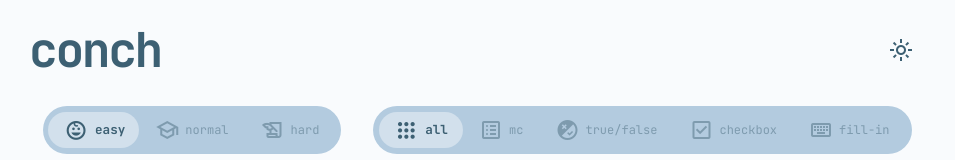
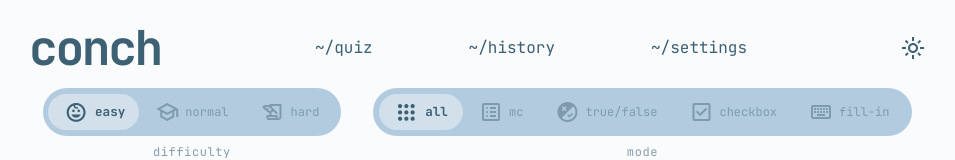
Before and after one commit to Truff7es/OOP-Project-conch-Group5, a React (Vite) app in the folder conch/: page / in a window 1280 px wide. Shown: the top 160 px of the page, without its empty margins (163-1118 px from the left). Built offline with nearby package versions, Linux system fonts and the light colour scheme; no server answers.

Commit message:
navigator to other page (ui)

```diff
--- a/conch/index.html
+++ b/conch/index.html
@@ -8,7 +8,7 @@
     <title>conch</title>
     <link rel="preconnect" href="https://fonts.googleapis.com" />
     <link rel="preconnect" href="https://fonts.gstatic.com" crossorigin />
-    <link rel="stylesheet" href="https://fonts.googleapis.com/css2?family=Material+Symbols+Outlined:opsz,wght,FILL,GRAD@20..48,100..400,0..1,-50..200&icon_names=apps,check_box,child_care,dark_mode,flaky,history_edu,keyboard,light_mode,list_alt,rule,school,tune" />
+    <link rel="stylesheet" href="https://fonts.googleapis.com/css2?family=Material+Symbols+Outlined:opsz,wght,FILL,GRAD@20..48,100..400,0..1,-50..200&icon_names=apps,check_box,child_care,dark_mode,flaky,history,history_edu,keyboard,light_mode,list_alt,rule,school,settings,tune" />
   </head>
   <body>
     <div id="root"></div>
--- a/conch/package.json
+++ b/conch/package.json
@@ -15,7 +15,8 @@
     "mammoth": "^1.13.0",
     "pdfjs-dist": "^6.3.289",
     "react": "^19.2.8",
-    "react-dom": "^19.2.8"
+    "react-dom": "^19.2.8",
+    "react-router": "^8.4.0"
   },
   "devDependencies": {
     "@eslint/js": "^10.0.1",
--- a/conch/src/App.tsx
+++ b/conch/src/App.tsx
@@ -1,4 +1,5 @@
 import { useEffect, useRef, useState } from 'react'
+import { useLocation, useNavigate } from 'react-router'
 
 import Navbar from './components/Navbar'
 import FilterGroup from './components/FilterGroup'
@@ -248,7 +249,7 @@
   }
 
   return (
-    <div className="min-h-screen bg-light-bg text-light-text dark:bg-dark-bg dark:text-dark-text flex items-start justify-center pt-4.5 pb-8 font-mono">
+    <div className="min-h-screen bg-light-bg text-light-text dark:bg-dark-bg dark:text-dark-text flex items-start justify-center pt-6 pb-8 font-mono">
       <div className="flex flex-col gap-4 w-[70vw] max-w-300 min-h-[70vh]">
         <Navbar
           theme={theme}
@@ -325,27 +326,14 @@
                 <QuestionCard
                   id={currentQuestion.id}
                   type={currentQuestion.type}
-                  question={
-                    currentQuestion.question
-                  }
-                  choices={
-                    currentQuestion.choices
-                  }
-                  selectedChoice={
-                    answers[currentIndex]
-                  }
-                  onSelectChoice={
-                    handleSelectChoice
-                  }
+                  question={currentQuestion.question}
+                  choices={currentQuestion.choices}
+                  selectedChoice={answers[currentIndex]}
+                  onSelectChoice={handleSelectChoice}
                   onNext={handleNext}
                   onPrev={handlePrev}
-                  isFirstQuestion={
-                    currentIndex === 0
-                  }
-                  isLastQuestion={
-                    currentIndex ===
-                    questions.length - 1
-                  }
+                  isFirstQuestion={currentIndex === 0}
+                  isLastQuestion={currentIndex ===questions.length - 1}
                 />
               </div>
             )}
--- a/conch/src/components/Navbar.tsx
+++ b/conch/src/components/Navbar.tsx
@@ -1,3 +1,4 @@
+
 interface NavbarProps {
 theme: 'light' | 'dark'
 onToggleTheme: () => void
@@ -8,22 +9,29 @@
 onToggleTheme,
 }: NavbarProps) {
   return (
-    <header className="flex items-center justify-between pb-4 pt-2">
-      <div className="text-5xl font-mono font-bold tracking-tighter text-light-text dark:text-dark-text">
+    <header className="flex items-center justify-between">
+      <div className="flex gap-8 flex-row text-5xl font-mono font-bold  tracking-tighter text-light-text dark:text-dark-text">
         conch
       </div>
+      <div className="flex flex-row gap-24 *:hover:cursor-pointer ">
+        <button className="btn">~/quiz</button>
+        <button className="btn">~/history</button>
+        <button className="btn">~/settings</button>
+      </div>
 
+      <div className="flex flex-row gap-8">
         <button
           type="button"
           onMouseDown={(event) => event.preventDefault()}
           onClick={onToggleTheme}
-        className="w-12 h-12 rounded-full grid place-items-center hover:scale-110 transition-transform duration-200 text-light-text dark:text-dark-text"
-        aria-label="Toggle theme"
-      >
-        <span className="material-symbols-outlined text-2xl">
+          className="flex place-items-center text-light-text dark:text-dark-text"
+          aria-label="Toggle theme">
+
+          <button className="material-symbols-outlined text-2xl cursor-pointer">
             {theme === 'light' ? 'light_mode' : 'dark_mode'}
-        </span>
           </button>
+        </button>
+      </div>
     </header>
   )
 }
--- a/conch/src/components/QuestionCard.tsx
+++ b/conch/src/components/QuestionCard.tsx
@@ -160,21 +160,15 @@
                       ? toggleChoice(choice)
                       : onSelectChoice(choice)
                   }
-                  className={`flex cursor-pointer items-center gap-3 p-4 w-full rounded-2xl transition-all duration-150 ease-in-out
+                  className={`flex cursor-pointer items-center gap-3 p-4 w-full rounded-2xl transition-all duration-200 ease-in-out
                       dark:hover:bg-light-bar/10 hover:bg-dark-bar/10 text-left text-light-text dark:text-dark-text ${
                     isSelected ? 'dark:bg-light-bar/10 bg-dark-bar/10' : 'hover:opacity-90'
                   }`}
                 >
                   <div
-                    className={`w-5 h-5 shrink-0 border-2 border-light-text dark:border-dark-text ${
-                      type === 'checkbox'
-                        ? 'rounded-md'
-                        : 'rounded-full'
-                    } ${
-                      isSelected
-                        ? 'bg-light-text dark:bg-dark-text'
-                        : ''
-                    }`}
+                    className={`w-5 h-5 shrink-0 border-2 border-light-text dark:border-dark-text transition-all duration-200 ${
+                      type === 'checkbox' ? 'rounded-md': 'rounded-full'} ${
+                      isSelected ? 'bg-light-text dark:bg-dark-text' : '' }`}
                   />
 
                   <span>{choice}</span>
```
Also changed, not shown: 1 other file (tests, documents, lock files or other folders). Lines whose indentation alone changed are shown as unchanged.
